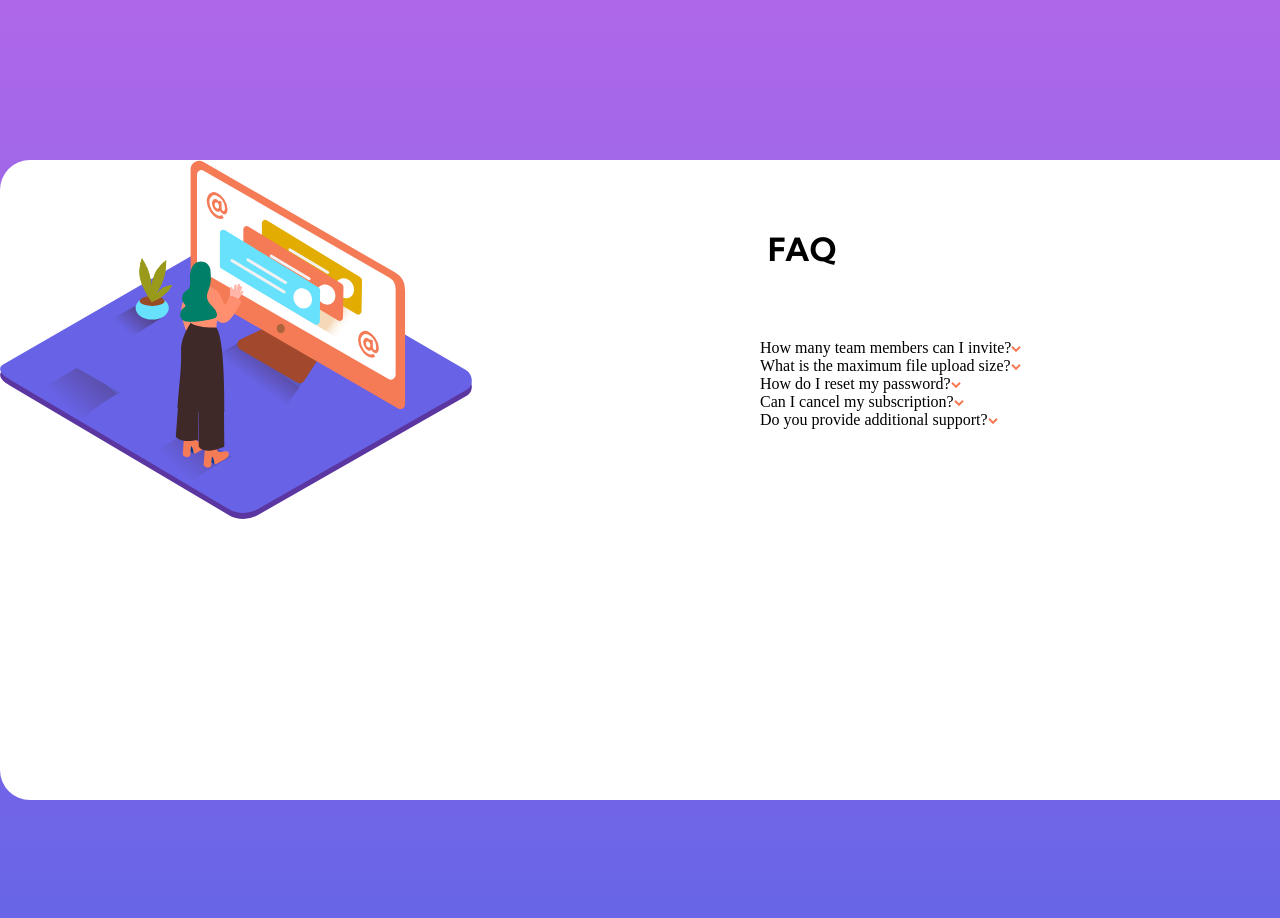
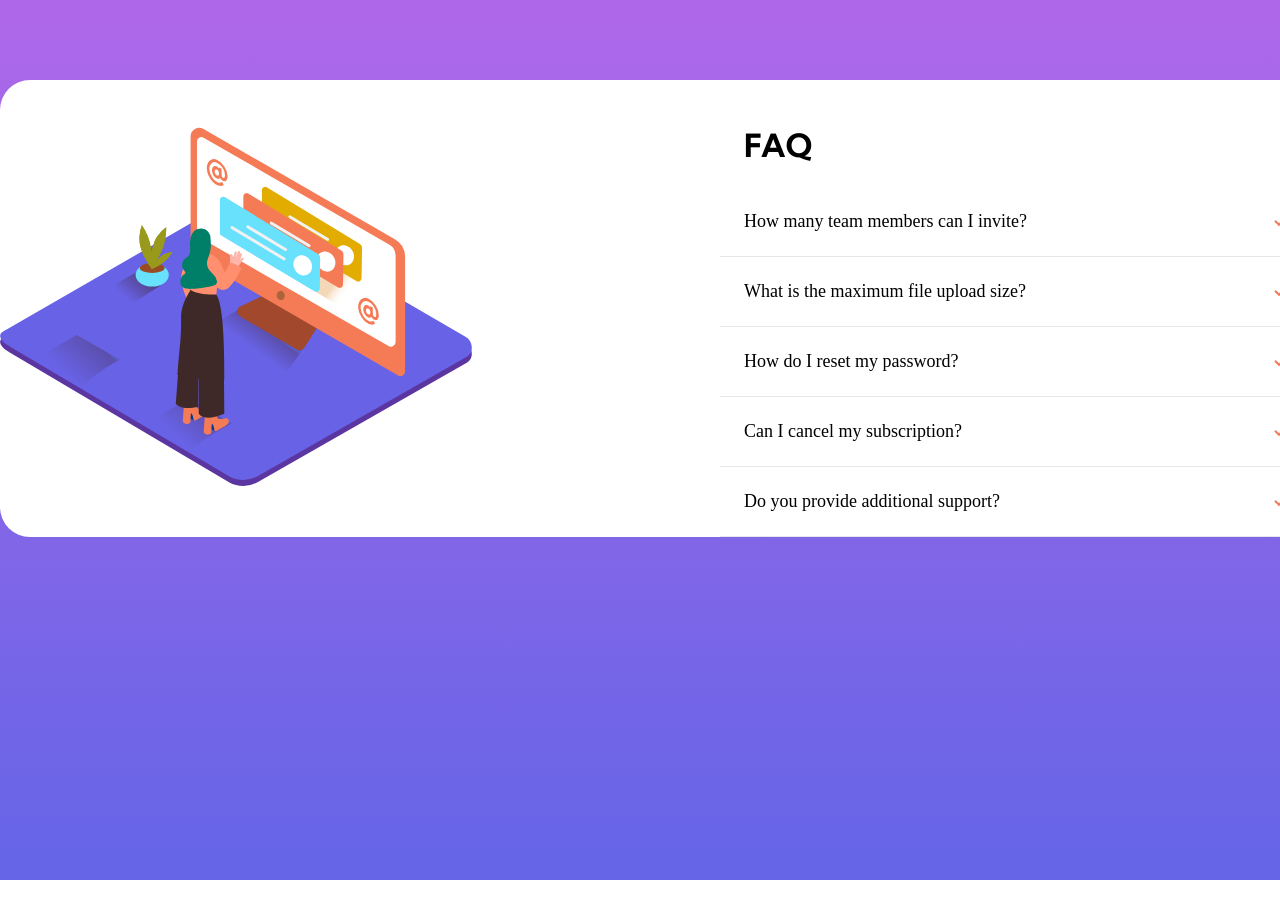
Before and after one commit to timegated/faq-accordion-react, a React app: page / in a window 1280 px wide. Shown: the top 918 px of the page. After the commit the page ends 880 px from the top, so only its background shows below. Built offline with nearby package versions, Linux system fonts and the light colour scheme.

Commit message:
Currently handling state within the Slider component

```diff
--- a/src/App.js
+++ b/src/App.js
@@ -1,54 +1,44 @@
-import React, { useState } from 'react'
+import React from 'react'
 import Slide from './components/Slide';
 import styled from 'styled-components';
 import womanDesktop from './images/illustration-woman-online-desktop.svg';
 
 
 const AccordionContainer = styled.div`
-display: grid;
-grid-template-columns: 1fr;
+display: flex;
+align-items: center;
 @media (min-width: 768px) {
-  grid-template-columns: 1fr 1fr;
   background: #FFF;
   width: 90rem;
-  height: 80vh;
   border-radius: 30px;
-  margin: 10rem auto;
+  margin: 5rem auto;
 }
+`;
+const FaqContainer = styled.div`
+  flex: 1;
 `;
 const FaqTitle = styled.h1`
   color: #000;
-  padding: 1.5em;
+  padding: 1.5rem 1.5rem 0 1.5rem;
   font-family: 'Kumbh Sans', sans-serif;
   font-weight: var(--font-weight-2);
 `;
 
 const ImgContainer = styled.div`
   border-radius: 30px 0 0 30px;
-  height: 100%;
-  width: 100%;
+  flex: 1;
 `;
 
 const App = () => {
-  const [clicked, setClicked] = useState(false);
-
-  const handleClick = () => {
-    if (clicked === false) {
-      setClicked(true)
-    } else {
-      setClicked(false);
-    }
-  };
-
   return (
       <AccordionContainer>
         <ImgContainer>
         <img src={womanDesktop} alt="Woman using a desktop"/>
       </ImgContainer>
-      <div>
+      <FaqContainer>
         <FaqTitle>FAQ</FaqTitle>
         <Slide />
-      </div>
+      </FaqContainer>
     </AccordionContainer>
 
   )
--- a/src/components/Slide.js
+++ b/src/components/Slide.js
@@ -1,28 +1,51 @@
-import React from 'react';
+import React, { useState } from 'react';
 import styled from 'styled-components';
 import iconArrow from '../images/icon-arrow-down.svg';
 
 const ListParent = styled.ul`
   list-style: none;
+  margin: 0;
+  padding: 0;
 `;
 
 const ListChild = styled.li`
-
+  display: flex;
+  justify-content: space-between;
+  font-size: 18px;
+  padding: 1.5rem;
+  width: 75%;
+  border-bottom: 1px solid var(--divider-color);
 `;
 
 const ListIcon = styled.span`
+`;
 
+const ListButton = styled.a`
+  outline: none;
+  border: none;
+  background: none;
+  cursor: pointer;
 `;
 
 
+const Slide = () => {
+  const [clicked, setClicked] = useState({
+    clicked: false
+  });
 
-const Slide = () => {
+  const handleClick = (e) => {
+    setClicked({ clicked: true });
+    e.preventDefault();
+  };
+  console.log(clicked);
   return (
     <>
       <ListParent>
         <ListChild>How many team members can I invite?
           <ListIcon>
+            <ListButton onClick={handleClick}>
             <img src={iconArrow} alt="Arrow down"/>
+            </ListButton>
           </ListIcon>
         </ListChild>
         <ListChild>What is the maximum file upload size?
--- a/src/index.css
+++ b/src/index.css
@@ -16,7 +16,7 @@
   box-sizing: border-box;
   margin: 0;
   padding: 0;
-  height: 100%;
+  height: 100vh;
   background: var(--bg-gradient);
   background-repeat: no-repeat;
   background-size: cover;
--- a/src/index.js
+++ b/src/index.js
@@ -1,8 +1,7 @@
 import React from 'react';
 import ReactDOM from 'react-dom';
-import App from './App';
+import App from './App.js';
 import './index.css';
 
-if (module.hot) module.hot.accept();
 
 ReactDOM.render(<App />, document.getElementById('root'));
```
